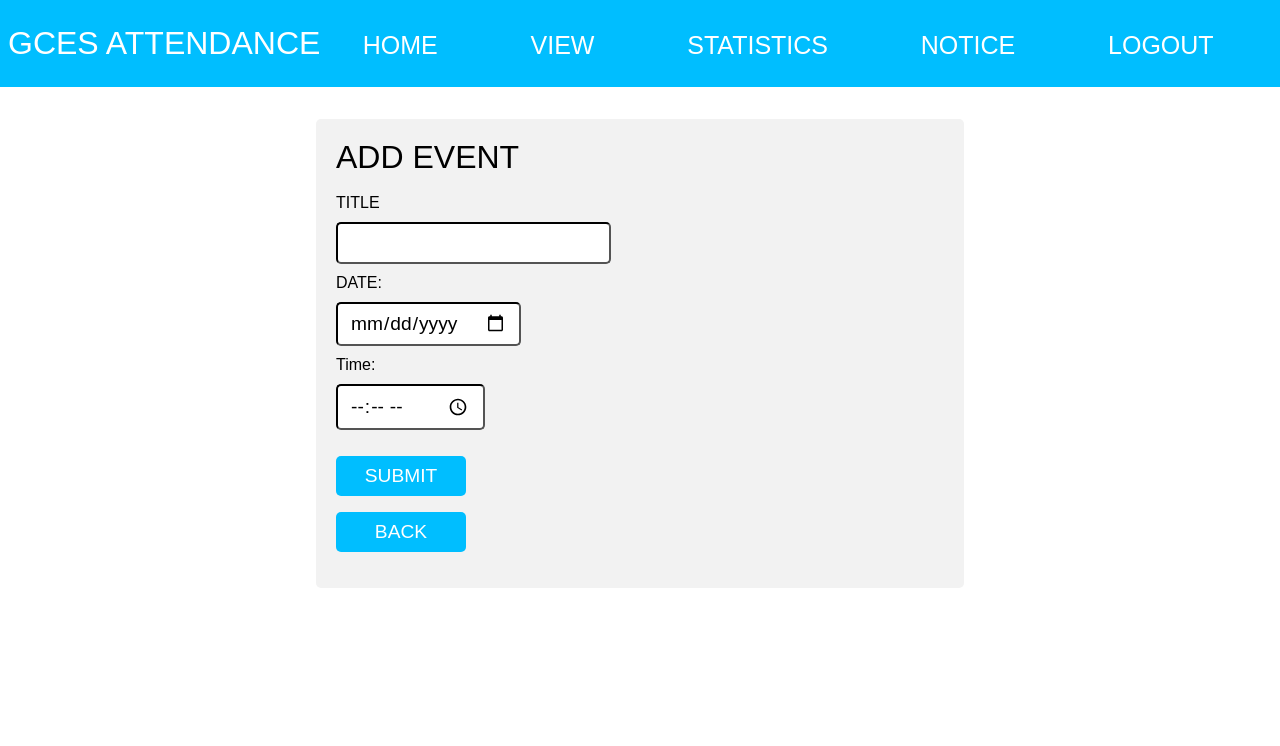
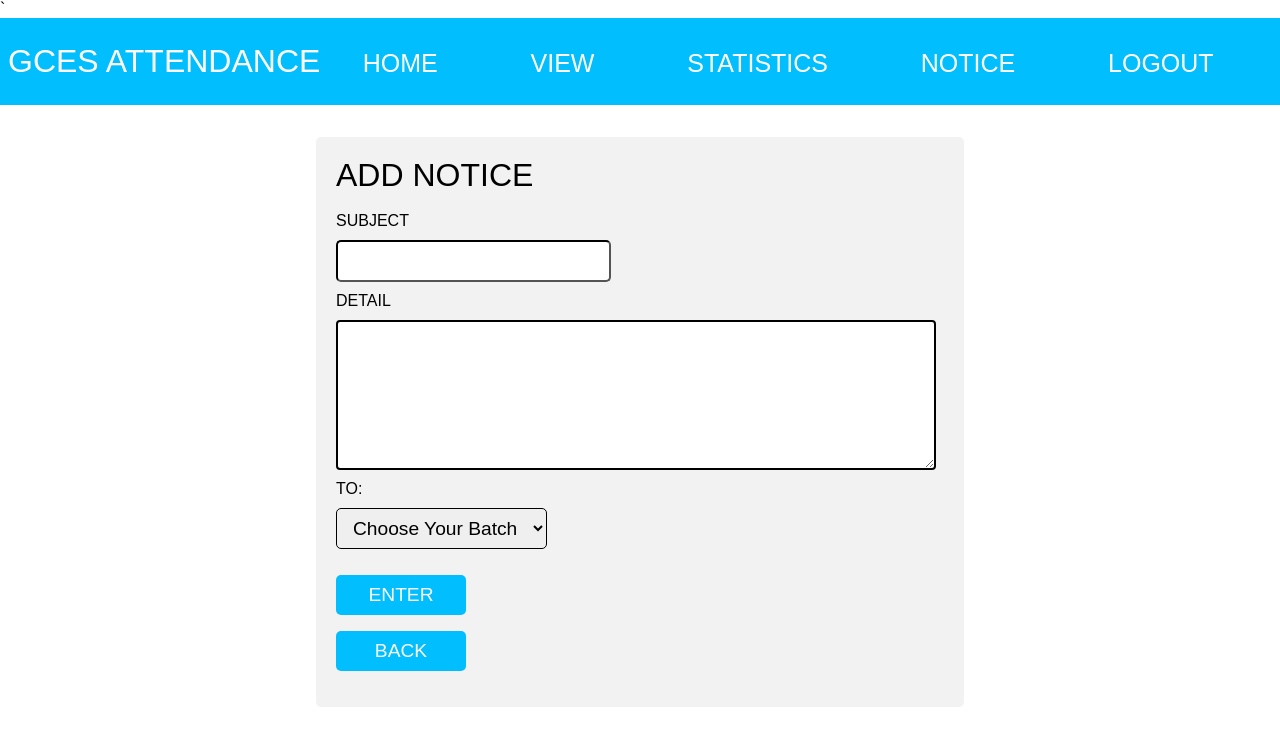
Before and after one commit to Abiral1234/MinorProject1-GCESAttendance, a PHP site: the page made by 1 admin/AddNotice.php in a window 1280 px wide. Shown: the top 746 px of the page. Run offline with PHP 8.4, Linux system fonts and the light colour scheme; data that the repository does not hold is empty.

Commit message:
updated notice

```diff
--- a/1 admin/AddNotice.php
+++ b/1 admin/AddNotice.php
@@ -1,9 +1,9 @@
-<?php include_once '../connection.php'; ?>
+`<?php include_once'../connection.php';?>
 <!DOCTYPE html>
 <html>
 <head>
-	<title>Events</title>
-	<link rel="stylesheet" type="text/css" href="../CSS/AddEvent.css">
+  <title>Notices</title>
+  <link rel="stylesheet" type="text/css" href="../CSS/AddNotice.css">
 </head>
 <body>
 <nav class="navbar">
@@ -28,41 +28,48 @@
 
 <script src="../JS/navbar.js"></script>
 <div class="container">
-<form class="Event" action="" method="POST">
-	<div class="addevent">
-<span class="hello">ADD EVENT</span><br></br>
-	</div>
-	<div class="entertitle">
-<span>TITLE</span><br>
-
-<input type="text" name="title"><br>
-	</div>
-	<div class="enterdate">
-<span>DATE:</span><br>
-<input type="date" class="dateclass" name="date"><br>
-	</div>
-	<div class="entertime">
-	<span>Time:</span><br>
-<input type="time" name="time">
-	</div>
-	<div class="submitbut">
-<input type="submit" class="btn1" name="event_submit">
-	</div>
+<form action="" method="POST" class="textform">
+<span class="hello">ADD NOTICE</span><br></br>
+<div class="addsub">
+  <span>SUBJECT</span><br>
+  <input type="text" name="subject"><br>
+</div>
+  <div class="addsub">
+  <span>DETAIL</span><br>
+<textarea class="textarea" name="detail"></textarea><br>
+</div>
+<div class="addbatch">
+<span>TO:</span></br>
+ <!-- Select Menu for batch imported  from batch table database-->
+<select id="batch_select2" class="batch_select2" name="selected_batch" >
+<option  selected value="No batch selected" >Choose Your Batch</option>
+<?php
+    $sql_select_batch="SELECT * FROM `batch_list`;";
+    $result_batch=mysqli_query($conn ,$sql_select_batch);
+    while($row= mysqli_fetch_assoc($result_batch)){
+?>
+<option required value="<?php echo $row['batchname']?>" name="option_value" >
+    <?php echo $row['batchname'] ;?>
+  </option>
+    <?php }?>
+</select>
+</div>
+<div class="enter">
+<input  class="btn1" type="submit" name="text_submit" value="Enter">
+</div>
 </form>
 <?php
-	if (isset($_POST['event_submit'])) {
-	$title=$_POST['title'];
-	$date=$_POST['date'];
-	$time= $_POST['time'];
-	echo $time;
-	$sql_insert_event="INSERT INTO `upcoming_event`(title,date) VALUES('$title','$date')";
-	$result=mysqli_query($conn,$sql_insert_event);
-
-	}
+if (isset($_POST['text_submit'])) {
+  $subject=$_POST['subject'];
+  $detail=$_POST['detail'];
+  $datetime1=date("Y-m-d H:i:s");
+  $date=date("Y-m-d");
+  $sql_insert_textnotice="INSERT INTO `text_notice`(subject,detail,datetime,date) VALUES('$subject','$detail','$datetime1','$date')";
+  if($result=mysqli_query($conn , $sql_insert_textnotice)){}
+    else{echo "cannot import";}
+}
 ?>
-<div class="backbut">
 <a href="notice.php"><button class="btn1">BACK</button></a>
-</div>
 </div>
 </body>
 </html>
```
Also changed, not shown: 2 teacher/AddNotice.php (+41 -34 lines).
